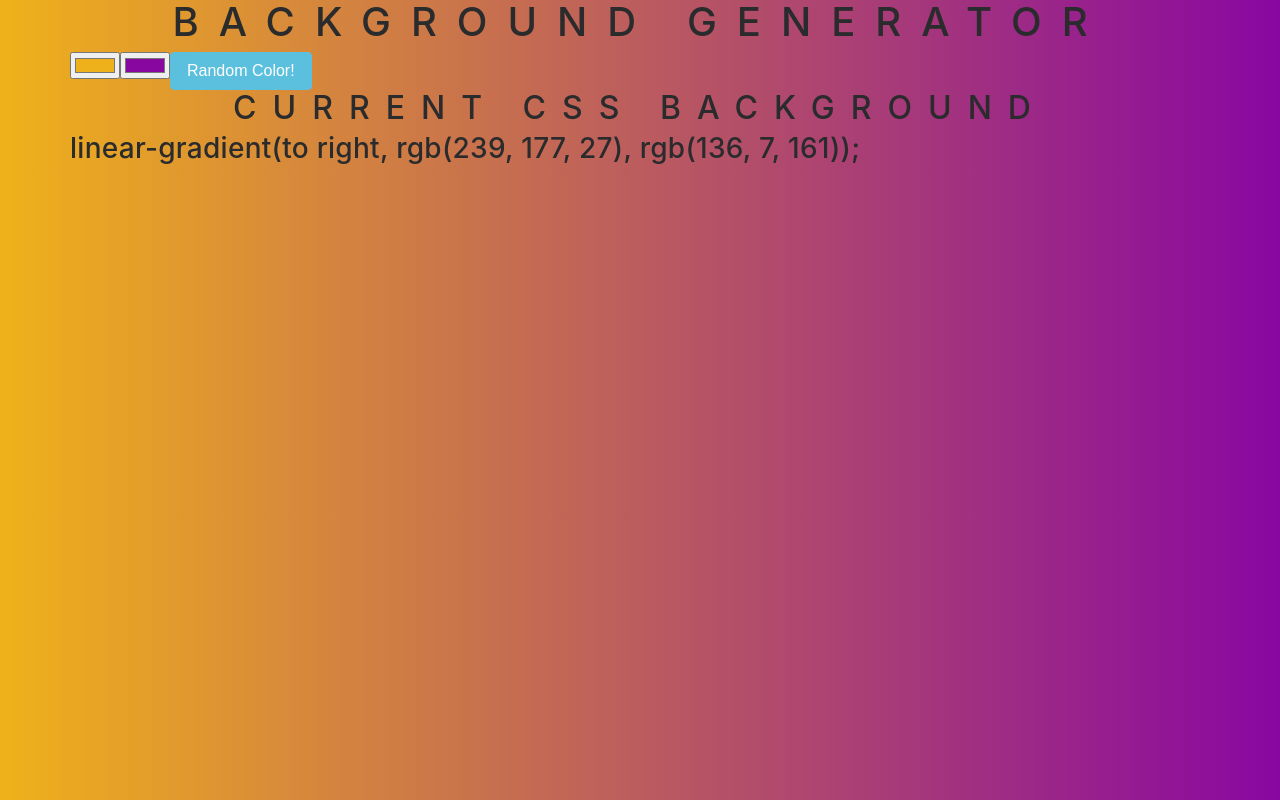
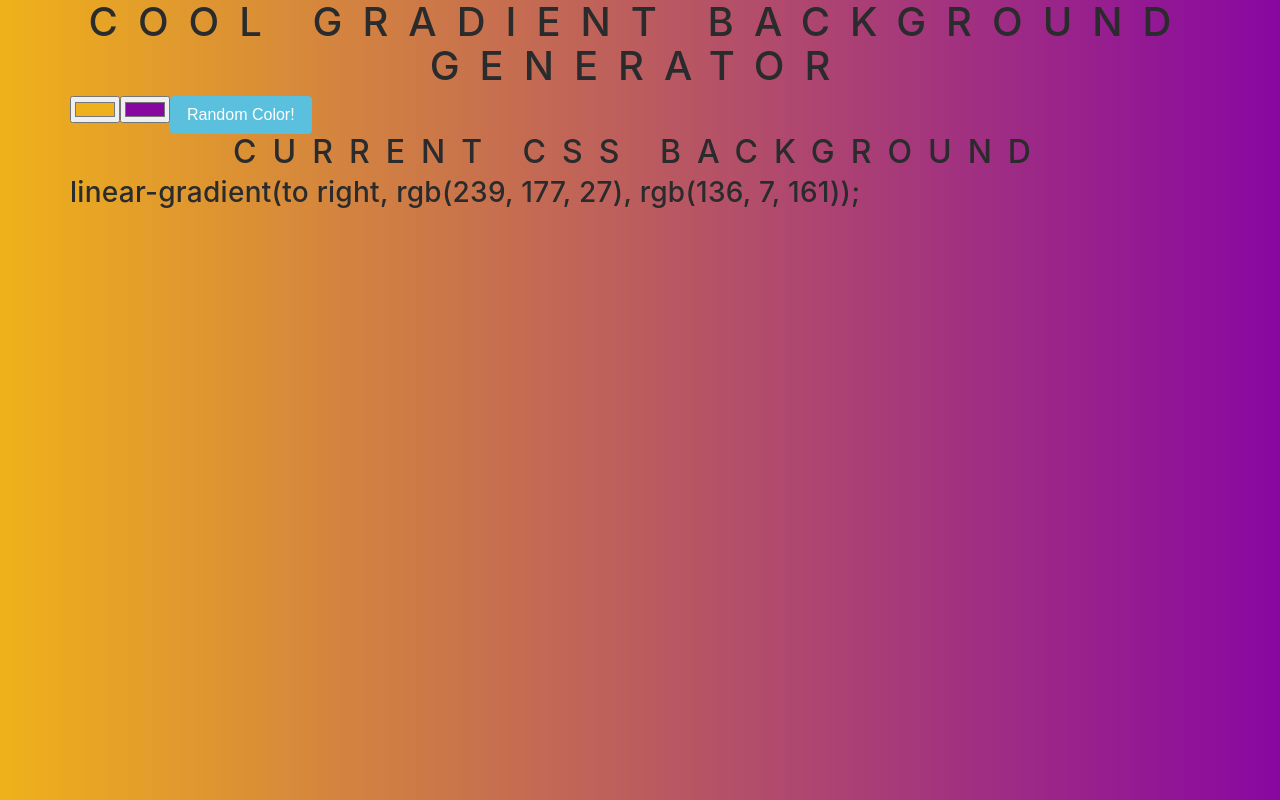
Before and after one commit to drood87/background-generator, a plain HTML site: page index.html in a window 1280 px wide. Drawn offline with nearby package versions, Linux system fonts and the light colour scheme.

Commit message:
changed title

```diff
--- a/index.html
+++ b/index.html
@@ -9,7 +9,7 @@
 
 <div class="container">
   <div class="row">
-	<h1>Background Generator</h1>
+	<h1>Cool Gradient Background Generator</h1>
 	<input class="color1" type="color" name="color1" value="#ab1234">
 	<input class="color2" type="color" name="color2" value="#cd5678">
 	<button id="random" class="btn btn-info">Random Color!</button>
```
